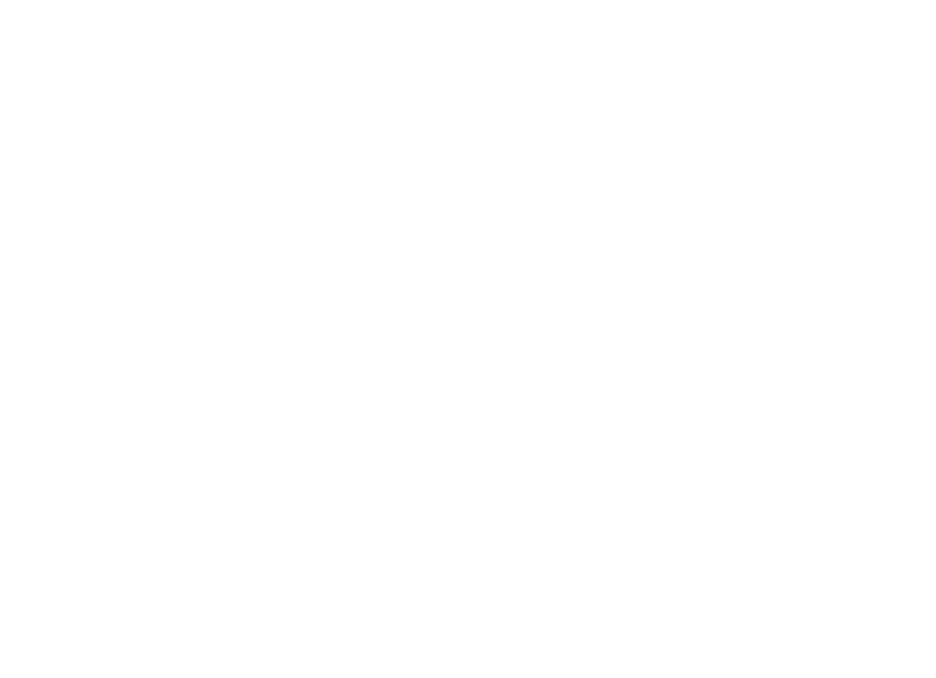
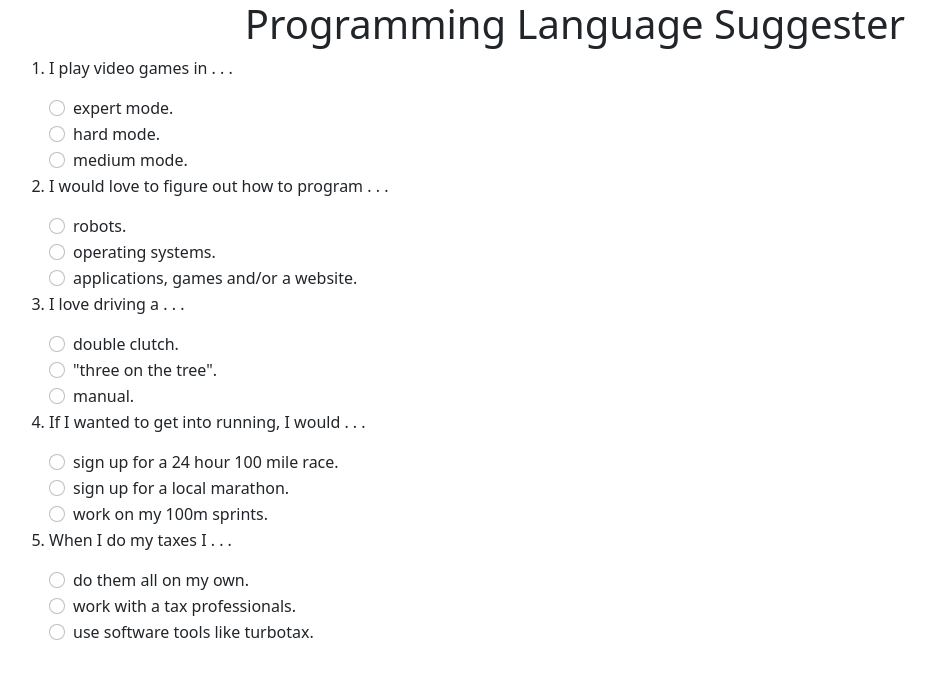
Before and after one commit to ArthurEOrtiz/ProgrammingLanguageSuggester, a plain HTML site: page index.html in a window 1280 px wide. Shown: the whole page, without its empty margins (65-1001 px from the left). Drawn offline with nearby package versions, Linux system fonts and the light colour scheme.

Commit message:
add the quiz to the html index file.

```diff
--- a/index.html
+++ b/index.html
@@ -13,9 +13,93 @@
   <title>Programming Language Suggester</title>
 </head>
 <body>
+  <header>
+    <h1 class="text-center">Programming Language Suggester</h1>
+  </header>
+  <main>
+    <div class="container-lg">
+      <ol>
+        <li>
+          <p>I play video games in  . . .</p>
+          <div class="form-check">
+            <input class="form-check-input" type="radio" name="questionOne" id="expertMode" value=1>
+            <label class="form-check-label" for="expertMode">expert mode.</label>
+          </div>
+          <div class="form-check">
+            <input class="form-check-input" type="radio" name="questionOne" id="hardMode" value=1>
+            <label class="form-check-label" for="hardMode">hard mode.</label>
+          </div>
+          <div class="form-check">
+            <input class="form-check-input" type="radio" name="questionOne" id="mediumMode" value=1>
+            <label class="form-check-label" for="mediumMode">medium mode.</label>
+          </div>
+        </li>
+        <li>
+          <p>I would love to figure out how to program . . .</p>
+          <div class="form-check">
+            <input class="form-check-input" type="radio" name="questionTwo" id="robots" value=1>
+            <label class="form-check-label" for="robots">robots.</label>
+          </div>
+          <div class="form-check">
+            <input class="form-check-input" type="radio" name="questionTwo" id="operatingSystems" value=1>
+            <label class="form-check-label" for="operatingSystems">operating systems.</label>
+          </div>
+          <div class="form-check">
+            <input class="form-check-input" type="radio" name="questionTwo" id="appsGames" value=1>
+            <label class="form-check-label" for="appsGames">applications, games and/or a website.</label>
+          </div>
+        </li>
+        <li>
+          <p>I love driving a . . .</p>
+          <div class="form-check">
+            <input class="form-check-input" type="radio" name="questionThree" id="doubleClutch" value=1>
+            <label class="form-check-label" for="doubleClutch">double clutch.</label>
+          </div>
+          <div class="form-check">
+            <input class="form-check-input" type="radio" name="questionThree" id="threeOnTheTree" value=1>
+            <label class="form-check-label" for="threeOnTheTree">"three on the tree".</label>
+          </div>
+          <div class="form-check">
+            <input class="form-check-input" type="radio" name="questionThree" id="manual" value=1>
+            <label class="form-check-label" for="manual">manual.</label>
+          </div>
+        </li>
+        <li>
+          <p>If I wanted to get into running, I would . . . </p>
+          <div class="form-check">
+            <input class="form-check-input" type="radio" name="questionFour" id="onehundredMiler" value=1>
+            <label class="form-check-label" for="onehundredMiler">sign up for a 24 hour 100 mile race.</label>
+          </div>
+          <div class="form-check">
+            <input class="form-check-input" type="radio" name="questionFour" id="marathon" value=1>
+            <label class="form-check-label" for="marathon">sign up for a local marathon.</label>
+          </div>
+          <div class="form-check">
+            <input class="form-check-input" type="radio" name="questionFour" id="sprints" value=1>
+            <label class="form-check-label" for="sprints">work on my 100m sprints.</label>
+          </div>
+        </li>
+        <li>
+          <p>When I do my taxes I . . . </p>
+          <div class="form-check">
+            <input class="form-check-input" type="radio" name="questionThree" id="solo" value=1>
+            <label class="form-check-label" for="xxx">do them all on my own.</label>
+          </div>
+          <div class="form-check">
+            <input class="form-check-input" type="radio" name="questionThree" id="taxProfessional" value=1>
+            <label class="form-check-label" for="xxx">work with a tax professionals.</label>
+          </div>
+          <div class="form-check">
+            <input class="form-check-input" type="radio" name="questionThree" id="turbotax" value=1>
+            <label class="form-check-label" for="xxx">use software tools like turbotax.</label>
+          </div>
+        </li>
+      </ol>
+    </div>
+  </main>
+  <footer>
+    <script src="https://cdn.jsdelivr.net/npm/bootstrap@5.1.3/dist/js/bootstrap.bundle.min.js" integrity="sha384-ka7Sk0Gln4gmtz2MlQnikT1wXgYsOg+OMhuP+IlRH9sENBO0LRn5q+8nbTov4+1p" crossorigin="anonymous"></script>
+  </footer>
+</body>
 
-</body>
-<footer>
-  <script src="https://cdn.jsdelivr.net/npm/bootstrap@5.1.3/dist/js/bootstrap.bundle.min.js" integrity="sha384-ka7Sk0Gln4gmtz2MlQnikT1wXgYsOg+OMhuP+IlRH9sENBO0LRn5q+8nbTov4+1p" crossorigin="anonymous"></script>
-</footer>
 </html>
```
